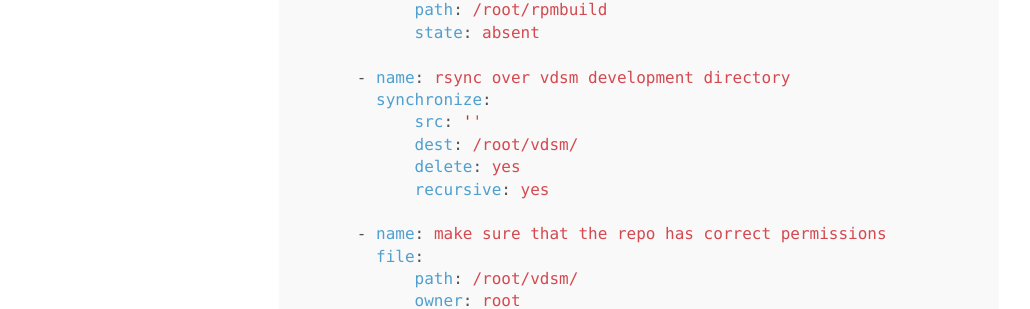
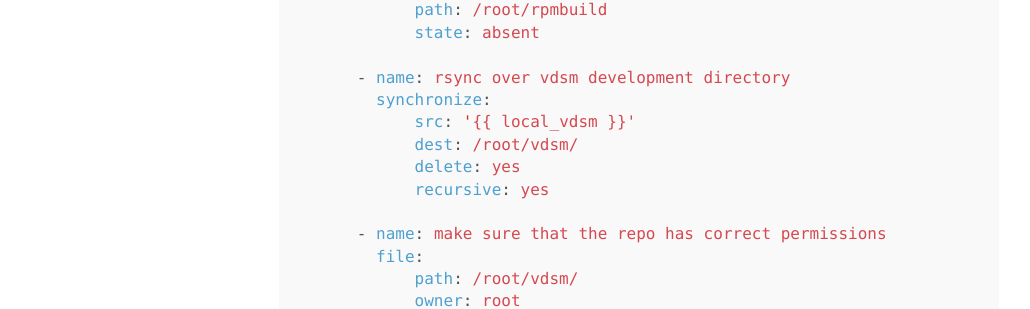
Before and after one commit to mpolednik/mpolednik.github.io, a Jekyll site: the page built from _posts/2017-07-13-software-engineer-meets-ansible.md, in a window 1280 px wide and 900 px high, scrolled down 6153 px. Shown: the part 148-457 px from the top of the window, without its empty margins (1-1031 px from the left). Built offline with Jekyll 4.4.1, drawn with Linux system fonts in a browser that asks for light colours; comment, search, counter and statistics services are not loaded.

Commit message:
correctly render local_vdsm variable

```diff
--- a/_posts/2017-07-13-software-engineer-meets-ansible.md
+++ b/_posts/2017-07-13-software-engineer-meets-ansible.md
@@ -186,7 +186,7 @@ In the end, the deployment file isn't pretty, but it works:
 
       - name: rsync over vdsm development directory
         synchronize:
-            src: '{{ local_vdsm }}'
+            src: '{{ '{{' }} local_vdsm{{ }} }}'
             dest: /root/vdsm/
             delete: yes
             recursive: yes
```
